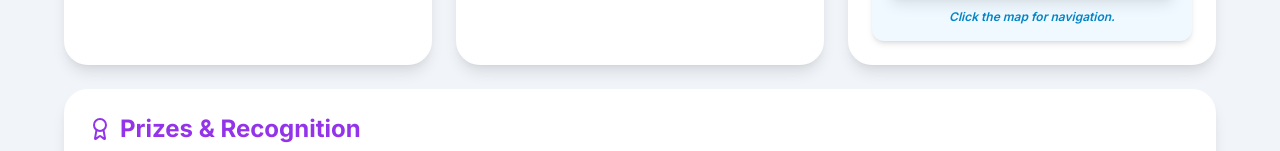
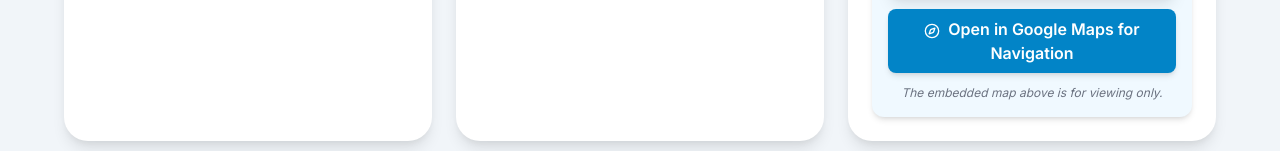
Before and after one commit to savagelove0315/scratchathonfinal, a plain HTML site: page index.html in a window 1280 px wide. Shown: the part 1522-1673 px from the top of the page. Drawn offline with nearby package versions, Linux system fonts and the light colour scheme.

Commit message:
Update index.html

```diff
--- a/index.html
+++ b/index.html
@@ -193,7 +193,7 @@
                     </p>
 
                     <!-- Google Map Embed -->
-                    <div class="w-full h-48 rounded-lg overflow-hidden shadow-lg border border-sky-200">
+                    <div class="w-full h-48 rounded-lg overflow-hidden shadow-lg border border-sky-200 mb-2">
                         <iframe
                             src="https://www.google.com/maps/embed?pb=!1m18!1m12!1m3!1d3988.667794269145!2d110.37525317502477!3d1.5298816984366584!2m3!1f0!2f0!3f0!3m2!1i1024!2i768!4f13.1!3m3!1m2!1s0x31fba761a681816f%3A0x1d37803a55920a67!2sTEGAS%20Digital%20Village!5e0!3m2!1sen!2smy!4v1700000000000!5m2!1sen!2smy"
                             width="100%"
@@ -206,7 +206,17 @@
                             title="Location Map of TEGAS Digital Village"
                         ></iframe>
                     </div>
-                    <p class="text-xs italic text-sky-600 mt-2 font-semibold text-center">Click the map for navigation.</p>
+
+                    <!-- Explicit Navigation Link for Google Maps (Updated with the new link) -->
+                    <a
+                        href="https://maps.app.goo.gl/kjiNou6LHyFQXzp29"
+                        target="_blank"
+                        rel="noopener noreferrer"
+                        class="block text-center mt-2 p-2 bg-sky-600 hover:bg-sky-700 text-white font-semibold rounded-lg transition duration-200 shadow-md">
+                        <span data-lucide="compass" class="inline-block w-4 h-4 mr-1"></span>
+                        Open in Google Maps for Navigation
+                    </a>
+                    <p class="text-xs italic text-gray-500 mt-2 text-center">The embedded map above is for viewing only.</p>
                 </div>
             </section>
 
```
